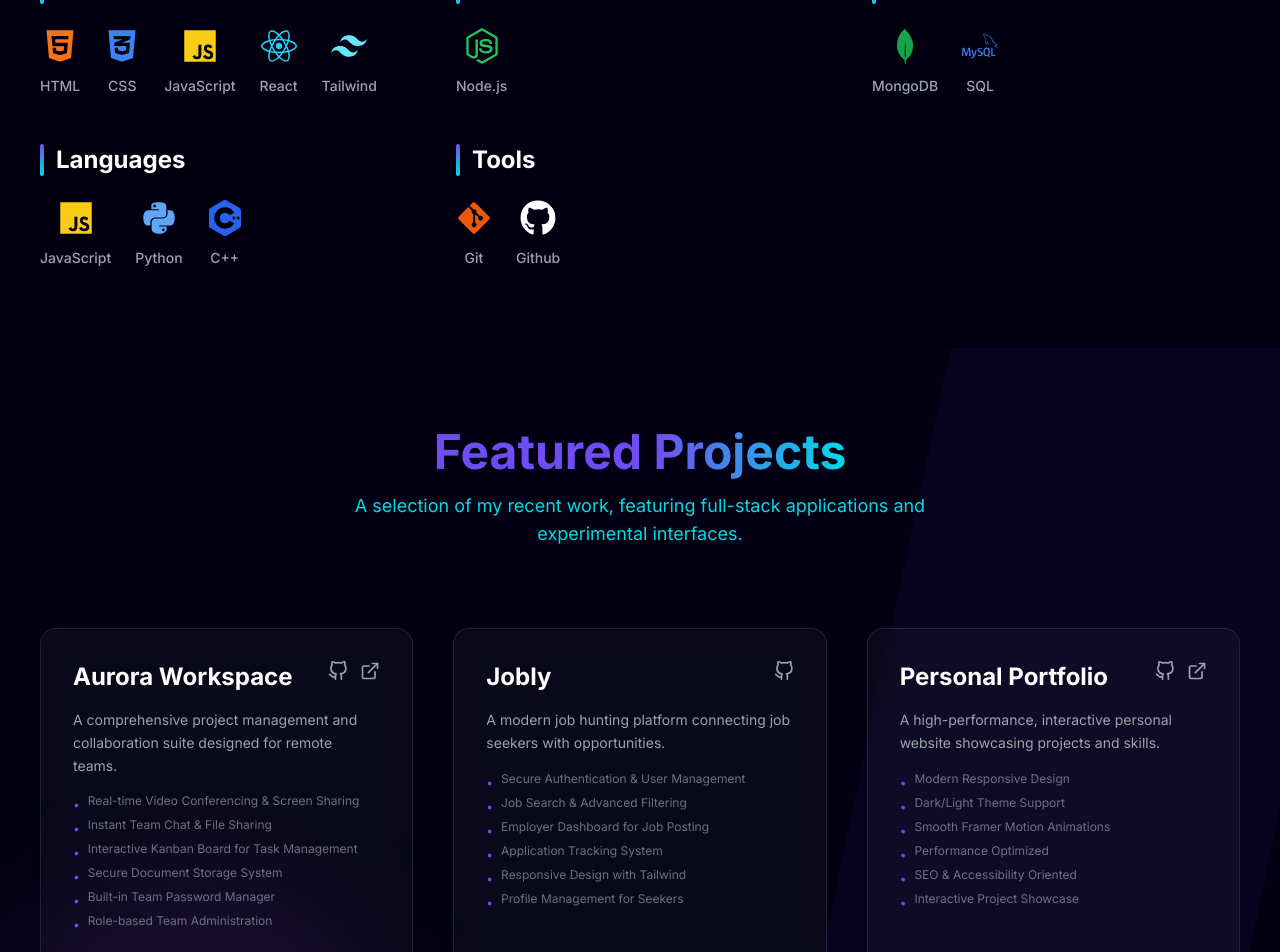
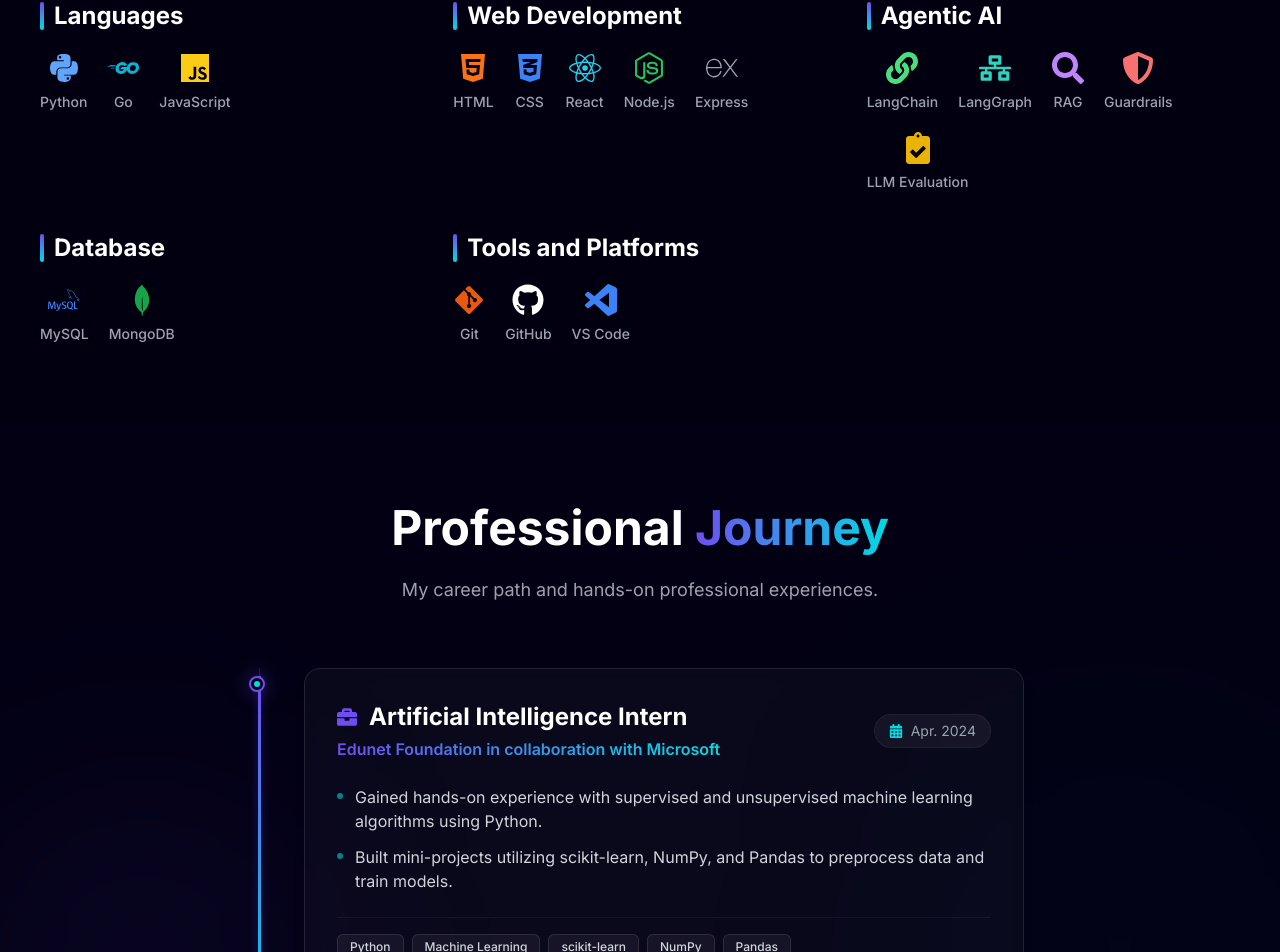
Before and after one commit to Satyam-xD/Portfolio, a React (Vite) app: page / in a window 1280 px wide. Shown: the part 1800-2752 px from the top of the page. Built offline with nearby package versions, Linux system fonts and the light colour scheme.

Commit message:
feat: replace C++ with Go, update personal info and add Work Experience section

```diff
--- a/src/App.jsx
+++ b/src/App.jsx
@@ -7,6 +7,7 @@ import SplashScreen from './components/SplashScreen';
 
 const About = lazy(() => import('./components/About'));
 const Skills = lazy(() => import('./components/Skills'));
+const Experience = lazy(() => import('./components/Experience'));
 const Projects = lazy(() => import('./components/Projects'));
 const Contact = lazy(() => import('./components/Contact'));
 const Footer = lazy(() => import('./components/Footer'));
@@ -33,6 +34,7 @@ function AppContent() {
         <Suspense fallback={<LoadingSpinner />}>
           <About />
           <Skills />
+          <Experience />
           <Projects />
           <Contact />
         </Suspense>
--- /dev/null
+++ b/src/components/Experience.jsx
@@ -0,0 +1,109 @@
+import { EXPERIENCE_DATA } from '../constants';
+import { motion } from 'framer-motion';
+import { FaBriefcase, FaCalendarAlt } from 'react-icons/fa';
+
+const Experience = () => {
+  return (
+    <section id="experience" className="section-padding relative overflow-hidden">
+      {/* Background ambient light */}
+      <div className="absolute top-1/2 left-0 -translate-y-1/2 w-72 h-72 bg-primary/10 rounded-full blur-[120px] pointer-events-none" />
+      <div className="absolute top-1/3 right-0 w-80 h-80 bg-secondary/5 rounded-full blur-[150px] pointer-events-none" />
+
+      <div className="container-custom relative z-10">
+        {/* Section Title */}
+        <motion.div
+          initial={{ opacity: 0, scale: 0.95 }}
+          whileInView={{ opacity: 1, scale: 1 }}
+          viewport={{ once: true }}
+          transition={{ duration: 0.5 }}
+          className="text-center mb-16"
+        >
+          <h2 className="text-4xl md:text-5xl font-bold mb-6 text-white">
+            Professional <span className="text-gradient">Journey</span>
+          </h2>
+          <p className="text-gray-400 text-lg max-w-2xl mx-auto">
+            My career path and hands-on professional experiences.
+          </p>
+        </motion.div>
+
+        {/* Timeline Container */}
+        <div className="relative max-w-3xl mx-auto pl-6 sm:pl-8 md:pl-12">
+          {/* Vertical Timeline Line Track & Glow */}
+          <div className="absolute left-[3px] top-0 bottom-0 w-[1px] bg-white/10" />
+          <div className="absolute left-[2px] top-2 bottom-2 w-[3px] bg-gradient-to-b from-primary via-secondary to-transparent shadow-[0_0_8px_rgba(112,77,242,0.4)]" />
+
+          {/* Timeline Items */}
+          <div className="space-y-12">
+            {EXPERIENCE_DATA.map((exp, index) => (
+              <motion.div
+                key={index}
+                initial={{ opacity: 0, x: -30 }}
+                whileInView={{ opacity: 1, x: 0 }}
+                viewport={{ once: true, margin: "-100px" }}
+                transition={{ duration: 0.6, delay: index * 0.15 }}
+                className="relative group"
+              >
+                {/* Timeline Node Point */}
+                <div className="absolute -left-[31px] sm:-left-[39px] md:-left-[55px] top-2 z-20 flex items-center justify-center">
+                  <div className="w-4 h-4 rounded-full bg-[#030014] border-2 border-primary flex items-center justify-center shadow-glow group-hover:scale-125 group-hover:border-secondary transition-all duration-300">
+                    <div className="w-1.5 h-1.5 rounded-full bg-secondary group-hover:bg-primary transition-all duration-300" />
+                  </div>
+                </div>
+
+                {/* Experience Card */}
+                <div className="relative overflow-hidden glass-card p-6 md:p-8 rounded-2xl border border-white/5 hover:border-primary/20 hover:shadow-[0_0_30px_rgba(112,77,242,0.15)] hover:-translate-y-1 transition-all duration-300">
+                  {/* Left glowing highlight bar */}
+                  <div className="absolute left-0 top-0 bottom-0 w-[3px] bg-gradient-to-b from-primary to-secondary opacity-0 group-hover:opacity-100 transition-opacity duration-300" />
+
+                  {/* Card Header */}
+                  <div className="flex flex-col md:flex-row md:items-center justify-between gap-4 mb-6">
+                    <div>
+                      <h3 className="text-2xl font-bold text-white flex items-center gap-3">
+                        <FaBriefcase className="text-primary text-xl" />
+                        {exp.role}
+                      </h3>
+                      <span className="text-transparent bg-clip-text bg-gradient-to-r from-primary to-secondary font-semibold text-base mt-1 block">
+                        {exp.company}
+                      </span>
+                    </div>
+
+                    <div className="flex items-center gap-2 text-gray-400 text-sm bg-white/5 px-3.5 py-1.5 rounded-full border border-white/5 self-start md:self-center">
+                      <FaCalendarAlt className="text-secondary" />
+                      <span>{exp.duration}</span>
+                    </div>
+                  </div>
+
+                  {/* Bullet points description */}
+                  <ul className="space-y-3 mb-6 text-gray-300 text-sm md:text-base">
+                    {exp.description.map((item, bulletIdx) => (
+                      <li key={bulletIdx} className="flex gap-3 items-start">
+                        <span className="w-1.5 h-1.5 rounded-full bg-secondary mt-2 shrink-0 animate-pulse" />
+                        <span>{item}</span>
+                      </li>
+                    ))}
+                  </ul>
+
+                  {/* Skills/Tools Badges */}
+                  <div className="flex flex-wrap gap-2 pt-4 border-t border-white/5">
+                    {exp.skills.map((skill, skillIdx) => (
+                      <span
+                        key={skillIdx}
+                        className="text-xs font-medium text-gray-300 bg-white/5 border border-white/10 hover:border-primary/30 hover:bg-primary/10 hover:text-white px-3 py-1 rounded-md transition-all duration-200"
+                      >
+                        {skill}
+                      </span>
+                    ))}
+                  </div>
+
+                </div>
+              </motion.div>
+            ))}
+          </div>
+        </div>
+
+      </div>
+    </section>
+  );
+};
+
+export default Experience;
--- a/src/components/Skills.jsx
+++ b/src/components/Skills.jsx
@@ -1,7 +1,7 @@
 import { SKILLS_DATA } from '../constants';
 import { motion } from 'framer-motion';
-import { FaHtml5, FaCss3Alt, FaJs, FaReact, FaNodeJs, FaPython, FaDatabase, FaGitAlt, FaGithub, FaDocker } from 'react-icons/fa';
-import { SiTailwindcss, SiMongodb, SiCplusplus, SiMysql, SiPostgresql } from 'react-icons/si';
+import { FaHtml5, FaCss3Alt, FaJs, FaReact, FaNodeJs, FaPython, FaDatabase, FaGitAlt, FaGithub, FaLink, FaNetworkWired, FaSearch, FaShieldAlt, FaClipboardCheck } from 'react-icons/fa';
+import { SiMongodb, SiGo, SiMysql, SiExpress, SiVisualstudiocode } from 'react-icons/si';
 
 const getIcon = (name) => {
   switch (name) {
@@ -10,15 +10,19 @@ const getIcon = (name) => {
     case 'JavaScript': return <FaJs className="text-yellow-400" />;
     case 'React': return <FaReact className="text-cyan-400" />;
     case 'Node.js': return <FaNodeJs className="text-green-500" />;
+    case 'Express': return <SiExpress className="text-gray-400" />;
     case 'MongoDB': return <SiMongodb className="text-green-600" />;
-    case 'Tailwind': return <SiTailwindcss className="text-cyan-300" />;
-    case 'Github': return <FaGithub className="text-white" />;
+    case 'MySQL': return <SiMysql className="text-blue-500" />;
+    case 'Python': return <FaPython className="text-blue-400" />;
+    case 'Go': return <SiGo className="text-cyan-500" />;
     case 'Git': return <FaGitAlt className="text-orange-600" />;
-    case 'Python': return <FaPython className="text-blue-400" />;
-    case 'C++': return <SiCplusplus className="text-blue-600" />;
-    case 'SQL': return <SiMysql className="text-blue-500" />;
-    case 'PostgreSQL': return <SiPostgresql className="text-blue-400" />;
-    case 'Docker': return <FaDocker className="text-blue-500" />;
+    case 'GitHub': return <FaGithub className="text-white" />;
+    case 'VS Code': return <SiVisualstudiocode className="text-blue-500" />;
+    case 'LangChain': return <FaLink className="text-green-400" />;
+    case 'LangGraph': return <FaNetworkWired className="text-teal-400" />;
+    case 'RAG': return <FaSearch className="text-purple-400" />;
+    case 'Guardrails': return <FaShieldAlt className="text-red-400" />;
+    case 'LLM Evaluation': return <FaClipboardCheck className="text-yellow-500" />;
     default: return <FaDatabase className="text-gray-400" />;
   }
 };
@@ -31,24 +35,24 @@ const Skills = () => {
 
   const categories = [
     {
-      title: "Frontend",
-      skills: ['HTML', 'CSS', 'JavaScript', 'React', 'Tailwind']
+      title: "Languages",
+      skills: ['Python', 'Go', 'JavaScript']
     },
     {
-      title: "Backend",
-      skills: ['Node.js']
+      title: "Web Development",
+      skills: ['HTML', 'CSS', 'React', 'Node.js', 'Express']
     },
     {
-      title: "Databases",
-      skills: ['MongoDB', 'SQL']
+      title: "Agentic AI",
+      skills: ['LangChain', 'LangGraph', 'RAG', 'Guardrails', 'LLM Evaluation']
     },
     {
-      title: "Languages",
-      skills: ['JavaScript', 'Python', 'C++']
+      title: "Database",
+      skills: ['MySQL', 'MongoDB']
     },
     {
-      title: "Tools",
-      skills: ['Git', 'Github']
+      title: "Tools and Platforms",
+      skills: ['Git', 'GitHub', 'VS Code']
     }
   ];
 
@@ -69,7 +73,7 @@ const Skills = () => {
           </p>
         </motion.div>
 
-        <div className="grid grid-cols-1 md:grid-cols-2 lg:grid-cols-3 gap-12">
+        <div className="grid grid-cols-1 md:grid-cols-2 lg:grid-cols-3 gap-10">
           {categories.map((category, catIndex) => (
             <motion.div
               key={catIndex}
@@ -79,16 +83,16 @@ const Skills = () => {
               viewport={{ once: true }}
               transition={{ delay: catIndex * 0.1 }}
             >
-              <h3 className="text-2xl font-bold text-white mb-6 flex items-center gap-3">
-                <span className="w-1 h-8 bg-gradient-to-b from-primary to-secondary rounded-full"></span>
+              <h3 className="text-2xl font-bold text-white mb-5 flex items-center gap-2.5">
+                <span className="w-1 h-7 bg-gradient-to-b from-primary to-secondary rounded-full"></span>
                 {category.title}
               </h3>
-              <div className="flex flex-wrap gap-6">
+              <div className="flex flex-wrap gap-5">
                 {category.skills.map((skillName, skillIndex) => {
                   const iconKey = skillName === 'Tailwind' ? 'Tailwind' : skillName;
                   return (
-                    <div key={skillIndex} className="flex flex-col items-center gap-3 group cursor-default">
-                      <div className="text-4xl group-hover:scale-110 group-hover:drop-shadow-[0_0_10px_rgba(112,77,242,0.5)] transition-all duration-300">
+                    <div key={skillIndex} className="flex flex-col items-center gap-2 group cursor-default">
+                      <div className="text-[32px] group-hover:scale-110 group-hover:drop-shadow-[0_0_10px_rgba(112,77,242,0.5)] transition-all duration-300">
                         {getIcon(iconKey) || getIcon(skillName)}
                       </div>
                       <span className="text-sm text-gray-400 font-medium group-hover:text-primary transition-colors">{skillName}</span>
--- a/src/constants/index.jsx
+++ b/src/constants/index.jsx
@@ -2,7 +2,7 @@ export const PERSONAL_INFO = {
     name: "Satyam Katiyar",
     title: "Full Stack Developer",
     email: "anshkatiyar019@gmail.com",
-    location: "Bareilly, Uttar Pradesh, India",
+    location: "Lakhimpur Kheri, UP, India",
     bio: "Full-stack developer specializing in modern web technologies. Currently focused on creating accessible, human-centered applications.",
     about: "Passionate Full Stack Developer fresh out of university with expertise in modern web technologies. I specialize in building responsive applications using React, Node.js, and MongoDB, with a strong foundation in computer science principles and problem-solving.",
     resumeLink: "https://drive.google.com/file/d/1lLoeYpM6Oy_YUAFa_5nkOg5jbe6lVLMm/view?usp=sharing"
@@ -25,9 +25,9 @@ export const ABOUT_CONTENT = {
     description: PERSONAL_INFO.about,
     education: [
         {
-            degree: "Bachelor's in Computer Science",
-            school: "Dr. A.P.J. Abdul Kalam Technical University, Lucknow",
-            year: "2022 - 2026"
+            degree: "B.Tech in Computer Science and Engineering",
+            school: "Shri Ram Murti Smarak College of Engineering and Technology, Bareilly",
+            year: "Sep. 2022 - May 2026"
         }
     ],
     notableProjects: [
@@ -43,12 +43,19 @@ export const SKILLS_DATA = [
     { name: 'JavaScript', level: 80, color: 'from-yellow-400 to-yellow-300' },
     { name: 'React', level: 75, color: 'from-cyan-500 to-cyan-400' },
     { name: 'Node.js', level: 70, color: 'from-green-600 to-green-500' },
+    { name: 'Express', level: 70, color: 'from-gray-600 to-gray-500' },
     { name: 'MongoDB', level: 65, color: 'from-emerald-500 to-emerald-400' },
-    { name: 'Tailwind CSS', level: 80, color: 'from-sky-500 to-sky-400' },
+    { name: 'MySQL', level: 70, color: 'from-blue-500 to-blue-400' },
     { name: 'Git', level: 75, color: 'from-orange-600 to-orange-500' },
+    { name: 'GitHub', level: 75, color: 'from-neutral-700 to-neutral-600' },
+    { name: 'VS Code', level: 85, color: 'from-blue-600 to-blue-500' },
     { name: 'Python', level: 60, color: 'from-blue-600 to-blue-500' },
-    { name: 'C++', level: 50, color: 'from-blue-800 to-blue-700' },
-    { name: 'SQL', level: 70, color: 'from-blue-400 to-blue-300' }
+    { name: 'Go', level: 60, color: 'from-cyan-500 to-blue-500' },
+    { name: 'LangChain', level: 75, color: 'from-green-500 to-green-400' },
+    { name: 'LangGraph', level: 70, color: 'from-teal-500 to-teal-400' },
+    { name: 'RAG', level: 75, color: 'from-purple-500 to-purple-400' },
+    { name: 'Guardrails', level: 65, color: 'from-red-500 to-red-400' },
+    { name: 'LLM Evaluation', level: 70, color: 'from-yellow-500 to-yellow-400' }
 ];
 
 export const PROJECTS_DATA = [
@@ -124,10 +131,35 @@ export const SOCIAL_LINKS = [
     }
 ];
 
+export const EXPERIENCE_DATA = [
+    {
+        role: "Artificial Intelligence Intern",
+        company: "Edunet Foundation in collaboration with Microsoft",
+        duration: "Apr. 2024",
+        description: [
+            "Gained hands-on experience with supervised and unsupervised machine learning algorithms using Python.",
+            "Built mini-projects utilizing scikit-learn, NumPy, and Pandas to preprocess data and train models."
+        ],
+        skills: ["Python", "Machine Learning", "scikit-learn", "NumPy", "Pandas"]
+    },
+    {
+        role: "Full Stack Development Intern",
+        company: "Techvision Technologies",
+        duration: "Sep. 2023",
+        description: [
+            "Contributed to the development of the Jobly job-portal project using the MERN stack.",
+            "Built responsive React frontend pages and integrated robust backend REST APIs using Node.js, Express, and MongoDB.",
+            "Implemented secure authentication protocols, employer job posting workflows, and interactive applicant dashboards."
+        ],
+        skills: ["React", "Node.js", "Express", "MongoDB", "Redux", "Tailwind CSS", "REST APIs"]
+    }
+];
+
 export const NAV_LINKS = [
     { name: 'Home', href: '#home' },
     { name: 'About', href: '#about' },
     { name: 'Skills', href: '#skills' },
+    { name: 'Experience', href: '#experience' },
     { name: 'Projects', href: '#projects' },
     { name: 'Contact', href: '#contact' }
 ];
```
